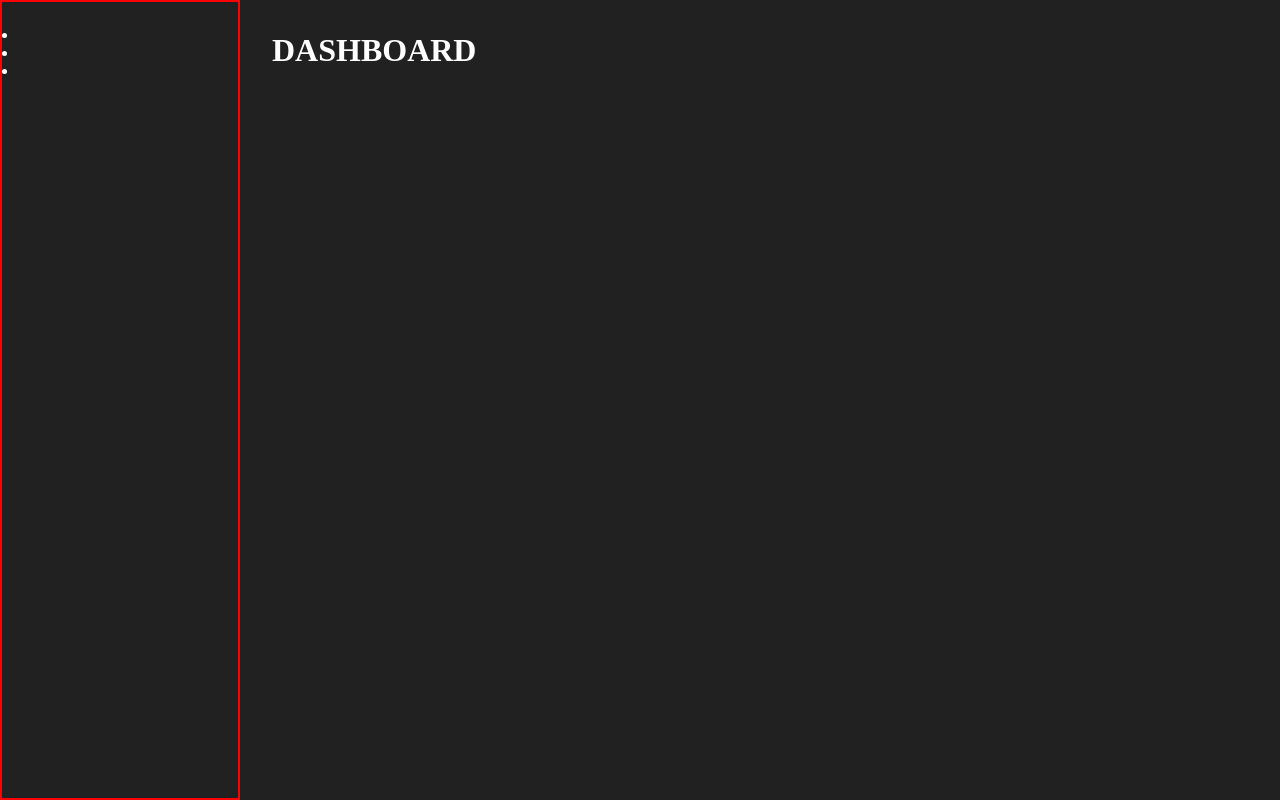
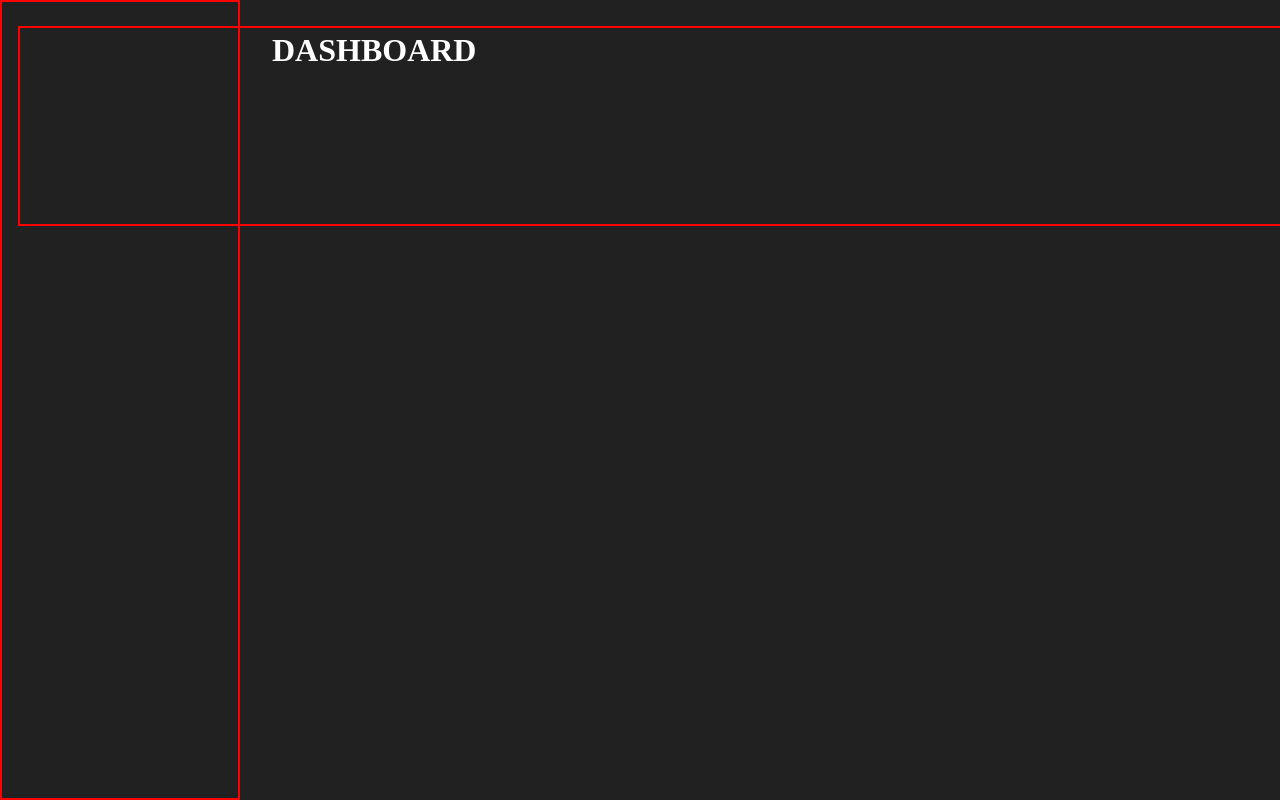
Before and after one commit to Correa95/Accounting-Software, a React app in the folder frontend/: page / in a window 1280 px wide. Built offline with nearby package versions, Linux system fonts and the light colour scheme; the HTML template or start-up script is replaced by a standard one.

Commit message:
styling the navivation

```diff
--- a/frontend/src/components/NavBar.css
+++ b/frontend/src/components/NavBar.css
@@ -1,3 +1,5 @@
 .navBarContainer {
-  width: 100vw hei;
+  width: 100vw;
+  height: 200px;
+  border: 2px solid red;
 }
--- a/frontend/src/components/NavBar.jsx
+++ b/frontend/src/components/NavBar.jsx
@@ -1,11 +1,11 @@
+import "./navBar.css";
 function NavBar() {
   return (
     <div className="navBarContainer">
-      <ul>
-        <li></li>
-        <li></li>
-        <li></li>
-      </ul>
+      <div className="logo"></div>
+      <div className="notification">
+        <div className="btn"></div>
+      </div>
     </div>
   );
 }
```
